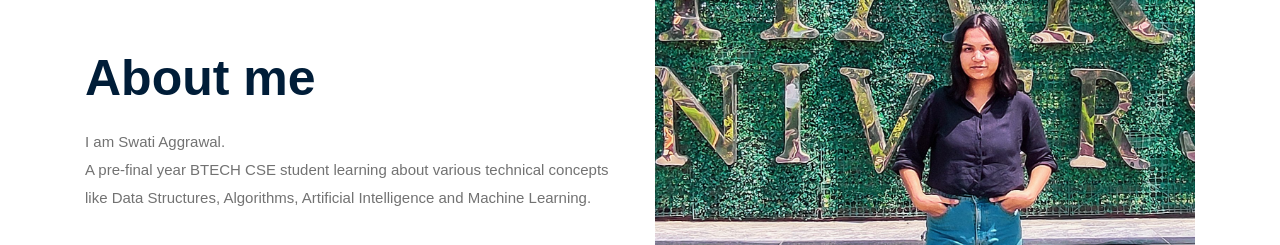
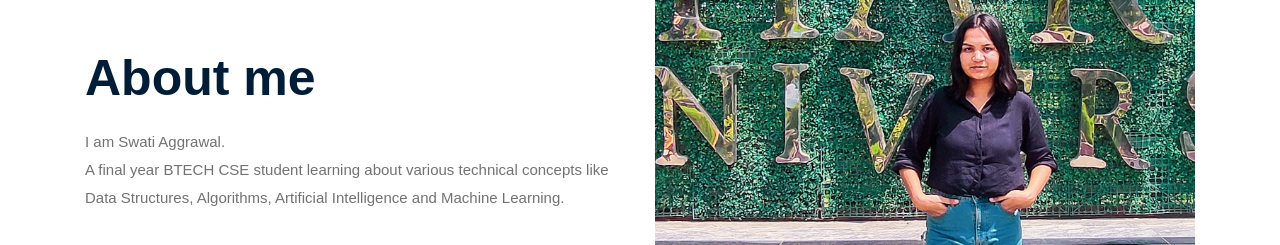
Before and after one commit to swatiaggrawal/WebPortfolio, a plain HTML site: page index.html in a window 1280 px wide. Shown: the part 1800-2045 px from the top of the page. Drawn offline with Linux system fonts and the light colour scheme; a web font is replaced by a local one.

Commit message:
First commit

```diff
--- a/index.html
+++ b/index.html
@@ -155,7 +155,7 @@
                 <div class="col-xl-6 col-md-6">
                     <div class="about_e_details">
                         <h3>About me</h3>
-                        <p >I am Swati Aggrawal.<br> A pre-final year BTECH CSE student learning about various technical concepts like Data Structures, Algorithms, Artificial Intelligence and Machine Learning.</p>
+                        <p >I am Swati Aggrawal.<br> A final year BTECH CSE student learning about various technical concepts like Data Structures, Algorithms, Artificial Intelligence and Machine Learning.</p>
                         <div class="download_cv">
                             <a class="boxed-btn3" href="img/Resume_SWATI.pdf" download="resume">Download CV</a>
                         </div>
```
